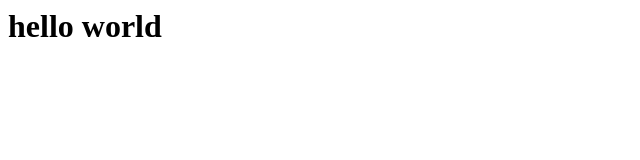
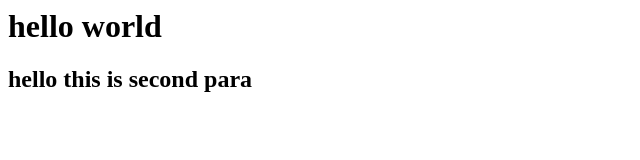
Before and after one commit to mr-sf-khan/student-form, a plain HTML site: page index.html in a window 1280 px wide. Shown: the whole page, without its empty margins (0-640 px from the left). Drawn offline with Linux system fonts and the light colour scheme.

Commit message:
added a new header

```diff
--- a/index.html
+++ b/index.html
@@ -1 +1,2 @@
 <h1>hello world</h1>
+<h2>hello this is second para</h2>
```
